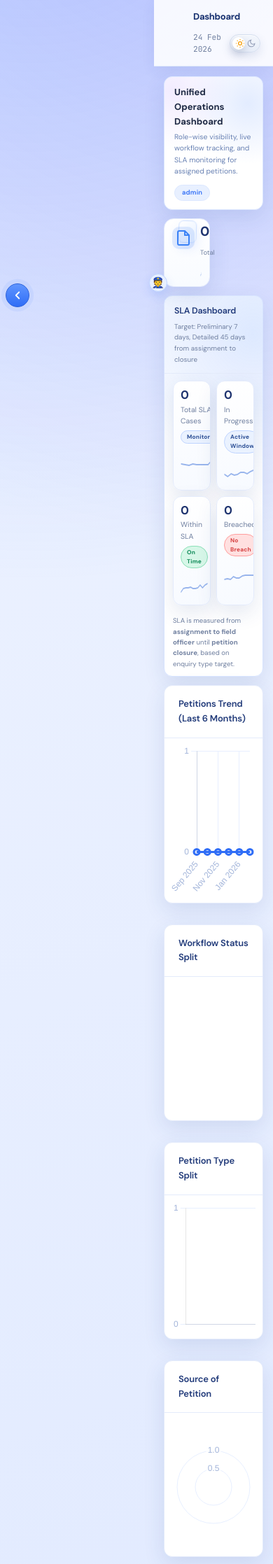
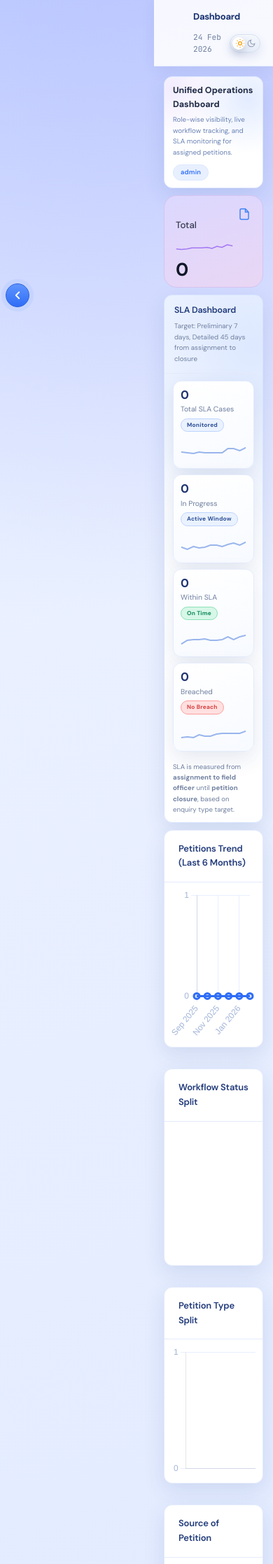
Before and after one commit to jmdhraptranco-coder/Petition-Tracker, a Flask app: page /dashboard in a window 390 px wide. Shown: the top 2235 px of the page at 70% size. Run offline with Flask 3, Linux system fonts and the light colour scheme; the visitor is signed in with stand-in values (Sample User, id 1); data that the repository does not hold is empty; some libraries are stand-ins or nearby versions.

Commit message:
Refine dashboard KPI cards and responsive layout behavior

```diff
--- a/static/css/style.css
+++ b/static/css/style.css
@@ -2223,119 +2223,109 @@ body {
     font-weight: 800;
 }
 
-/* Cute compact KPI cards (top dashboard stat cards only) */
+/* KPI cards (reference style: pastel rounded blocks) */
 .dashboard > .stats-grid .stat-card:not(.sla-stat) {
+    --kpi-top: #ffffff;
+    --kpi-bottom: #f7f7f7;
+    --kpi-accent: #374151;
+    --kpi-border: #d5d7de;
     position: relative;
-    min-height: 98px;
-    padding: 9px 11px;
-    border-radius: 14px;
-    gap: 8px;
-    overflow: visible;
-    background: linear-gradient(180deg, #ffffff 0%, #f8fbff 100%);
-    align-items: stretch;
-}
-
-.dashboard > .stats-grid .stat-card:not(.sla-stat)::before {
-    content: '';
+    min-height: 132px;
+    padding: 14px 16px 12px;
+    border-radius: 18px;
+    border: 1px solid var(--kpi-border);
+    background: linear-gradient(160deg, var(--kpi-top) 0%, var(--kpi-bottom) 100%);
+    box-shadow: none;
+}
+
+.dashboard > .stats-grid .stat-card:not(.sla-stat)::before,
+.dashboard > .stats-grid .stat-card:not(.sla-stat)::after {
+    content: none;
+}
+
+.dashboard > .stats-grid .stat-card:not(.sla-stat):hover {
+    transform: translateY(-1px);
+    box-shadow: 0 8px 18px rgba(15, 23, 42, 0.08);
+}
+
+.dashboard > .stats-grid .stat-card:not(.sla-stat) .stat-icon {
     position: absolute;
-    width: 24px;
-    height: 30px;
-    border-radius: 7px;
-    border: 1px solid #cfe0ff;
-    background:
-        linear-gradient(135deg, #ffffff 0%, #eef5ff 70%),
-        #ffffff;
-    box-shadow: 0 8px 16px rgba(47, 109, 246, 0.12);
-    top: -6px;
-    right: 10px;
-    z-index: 0;
-    transform: rotate(10deg);
-    transform-origin: center;
-    animation: kpiFileCatch 2.8s ease-in-out infinite;
-}
-
-.dashboard > .stats-grid .stat-card:not(.sla-stat)::after {
-    content: '👮';
-    position: absolute;
+    top: 14px;
     right: 14px;
-    bottom: -10px;
     width: 24px;
     height: 24px;
-    border-radius: 999px;
-    display: flex;
-    align-items: center;
-    justify-content: center;
-    font-size: 15px;
-    line-height: 1;
-    background: #e8f0ff;
-    border: 1px solid #bfd4ff;
-    box-shadow: 0 6px 14px rgba(47, 109, 246, 0.16);
-    z-index: 0;
-    animation: kpiOfficerCatch 2.8s ease-in-out infinite;
-}
-
-.dashboard > .stats-grid .stat-card:not(.sla-stat) > * {
-    position: relative;
-    z-index: 1;
-}
-
-.dashboard > .stats-grid .stat-card:not(.sla-stat) .stat-icon {
-    width: 32px;
-    height: 32px;
-    border-radius: 10px;
-    margin-top: 2px;
+    border-radius: 8px;
+    background: transparent;
+    border: 0;
+    box-shadow: none;
+    color: color-mix(in srgb, var(--kpi-accent) 85%, #111827 15%);
+}
+
+.dashboard > .stats-grid .stat-card:not(.sla-stat) .stat-icon svg {
+    width: 18px;
+    height: 18px;
+    stroke-width: 1.9;
 }
 
 .dashboard > .stats-grid .stat-card:not(.sla-stat) .stat-content {
     min-width: 0;
-    flex: 1;
-    height: 100%;
+    min-height: 100%;
     display: flex;
     flex-direction: column;
-    justify-content: space-between;
+    justify-content: flex-end;
+    gap: 8px;
+    padding-right: 26px;
+}
+
+.dashboard > .stats-grid .stat-card:not(.sla-stat) .stat-label {
+    order: 1;
+    margin: 0;
+    font-size: 1.02rem;
+    font-weight: 500;
+    letter-spacing: 0;
+    color: rgba(15, 23, 42, 0.82);
+}
+
+.dashboard > .stats-grid .stat-card:not(.sla-stat) .stat-sparkline {
+    order: 2;
+    margin: 0;
+    height: 24px;
+    width: 100%;
+    color: color-mix(in srgb, var(--kpi-accent) 74%, #ffffff 26%);
+    opacity: 0.9;
 }
 
 .dashboard > .stats-grid .stat-card:not(.sla-stat) .stat-value {
-    font-size: 1.45rem;
+    order: 3;
+    font-size: clamp(2rem, 2.8vw, 2.35rem);
     line-height: 1;
-}
-
-.dashboard > .stats-grid .stat-card:not(.sla-stat) .stat-label {
-    font-size: 0.72rem;
-    margin-top: 1px;
-}
-
-.dashboard > .stats-grid .stat-card:not(.sla-stat) .stat-sparkline {
-    margin-top: 2px;
-    height: 18px;
-    width: 100%;
-}
-
-@keyframes kpiFileCatch {
-    0%, 100% {
-        transform: translate(0, 0) rotate(10deg);
-        opacity: 0.95;
-    }
-    35% {
-        transform: translate(-8px, 8px) rotate(2deg);
-        opacity: 1;
-    }
-    55% {
-        transform: translate(-14px, 14px) rotate(-14deg);
-        opacity: 0.92;
-    }
-}
-
-@keyframes kpiOfficerCatch {
-    0%, 100% {
-        transform: translateY(0);
-    }
-    42% {
-        transform: translateY(-2px);
-    }
-    55% {
-        transform: translateY(-5px);
-    }
+    letter-spacing: -0.7px;
+    color: #111827;
+}
+
+.dashboard > .stats-grid .stat-card.stat-primary:not(.sla-stat),
+.dashboard > .stats-grid .stat-card.stat-violet:not(.sla-stat) {
+    --kpi-top: #dcd8ff;
+    --kpi-bottom: #e9d6f4;
+    --kpi-accent: #7c3aed;
+    --kpi-border: #d5c4ef;
+}
+
+.dashboard > .stats-grid .stat-card.stat-info:not(.sla-stat),
+.dashboard > .stats-grid .stat-card.stat-success:not(.sla-stat) {
+    --kpi-top: #bceefa;
+    --kpi-bottom: #c8f1ef;
+    --kpi-accent: #0891b2;
+    --kpi-border: #a9deea;
+}
+
+.dashboard > .stats-grid .stat-card.stat-warning:not(.sla-stat),
+.dashboard > .stats-grid .stat-card.stat-amber:not(.sla-stat),
+.dashboard > .stats-grid .stat-card.stat-danger:not(.sla-stat) {
+    --kpi-top: #f8f8f7;
+    --kpi-bottom: #f5f4f2;
+    --kpi-accent: #374151;
+    --kpi-border: #d6d6d6;
 }
 
 .data-table th {
@@ -3724,25 +3714,25 @@ html[data-theme='dark'] .info-value {
 .dashboard-compact-board > .stats-grid {
     grid-column: span 12;
     margin-bottom: 0;
-    grid-template-columns: repeat(6, minmax(0, 1fr));
-    gap: 10px;
+    grid-template-columns: repeat(auto-fit, minmax(185px, 1fr));
+    gap: 12px;
 }
 
 .dashboard-compact-board > .stats-grid .stat-card {
-    min-height: 92px;
-    padding: 10px 11px;
+    min-height: 98px;
+    padding: 10px;
 }
 
 .dashboard-compact-board > .stats-grid .stat-value {
-    font-size: 1.25rem;
+    font-size: 1.35rem;
 }
 
 .dashboard-compact-board > .stats-grid .stat-label {
-    font-size: 0.73rem;
+    font-size: 0.72rem;
 }
 
 .dashboard-compact-board .compact-sla-panel {
-    grid-column: span 5;
+    grid-column: span 12;
     margin-bottom: 0;
 }
 
@@ -3759,7 +3749,7 @@ html[data-theme='dark'] .info-value {
 }
 
 .dashboard-compact-board .compact-sla-panel .sla-stats-grid {
-    grid-template-columns: repeat(2, minmax(0, 1fr));
+    grid-template-columns: repeat(auto-fit, minmax(180px, 1fr));
     gap: 8px;
     padding: 10px 12px 6px;
 }
@@ -3785,7 +3775,7 @@ html[data-theme='dark'] .info-value {
 }
 
 .dashboard-compact-board .recent-panel {
-    grid-column: span 7;
+    grid-column: span 12;
     margin-bottom: 0;
 }
 
@@ -3845,27 +3835,72 @@ html[data-theme='dark'] .info-value {
     font-size: 1.05rem;
 }
 
-@media (max-width: 1280px) {
-    .dashboard-compact-board > .stats-grid {
-        grid-template-columns: repeat(4, minmax(0, 1fr));
-    }
-
-    .dashboard-compact-board .compact-sla-panel,
-    .dashboard-compact-board .recent-panel {
-        grid-column: span 12;
+@media (max-width: 1080px) {
+    .dashboard-compact-board {
+        gap: 10px;
+    }
+
+    .dashboard-compact-board .analytics-summary-grid {
+        grid-template-columns: repeat(auto-fit, minmax(150px, 1fr));
     }
 }
 
 @media (max-width: 900px) {
     .dashboard-compact-board > .stats-grid {
-        grid-template-columns: repeat(2, minmax(0, 1fr));
+        grid-template-columns: repeat(auto-fit, minmax(170px, 1fr));
+    }
+
+    .dashboard-compact-board .analytics-grid {
+        grid-template-columns: repeat(1, minmax(0, 1fr));
+    }
+
+    .dashboard-compact-board .analytics-card,
+    .dashboard-compact-board .analytics-card.analytics-wide {
+        grid-column: span 1;
+        min-height: 250px;
+    }
+}
+
+@media (max-width: 640px) {
+    .dashboard-compact-board > .stats-grid {
+        grid-template-columns: minmax(0, 1fr);
+    }
+
+    .dashboard-compact-board .dashboard-hero {
+        padding: 10px 12px;
+    }
+
+    .dashboard-compact-board .dashboard-hero-main h2 {
+        font-size: 0.96rem;
+    }
+
+    .dashboard-compact-board .dashboard-hero-main p {
+        font-size: 0.75rem;
+    }
+
+    .dashboard-compact-board .compact-sla-panel .sla-stats-grid {
+        grid-template-columns: minmax(0, 1fr);
+    }
+
+    .dashboard-compact-board .recent-panel .card-header,
+    .dashboard-compact-board .compact-sla-panel .sla-header {
+        flex-wrap: wrap;
+        gap: 8px;
     }
 }
 
 /* Dark mode readability boost (high contrast text/numbers) */
 html[data-theme='dark'] .dashboard-compact-board > .stats-grid .stat-card:not(.sla-stat) {
-    background: linear-gradient(180deg, #1a2233 0%, #151d2d 100%);
-    border-color: #3a4a6b;
+    --kpi-top: #24324a;
+    --kpi-bottom: #1b2538;
+    --kpi-icon-bg: rgba(15, 23, 42, 0.5);
+    border-color: #3e5478;
+    background: linear-gradient(160deg, var(--kpi-top) 0%, var(--kpi-bottom) 100%);
+    box-shadow: 0 16px 34px rgba(2, 6, 23, 0.36);
+}
+
+html[data-theme='dark'] .dashboard-compact-board > .stats-grid .stat-card:not(.sla-stat)::before {
+    background: radial-gradient(circle at center, rgba(148, 163, 184, 0.2) 0%, rgba(148, 163, 184, 0) 72%);
 }
 
 html[data-theme='dark'] .dashboard-compact-board > .stats-grid .stat-card:not(.sla-stat) .stat-value,
@@ -3889,6 +3924,11 @@ html[data-theme='dark'] .dashboard-compact-board > .stats-grid .stat-card:not(.s
 html[data-theme='dark'] .dashboard-compact-board .compact-sla-panel .stat-sparkline {
     color: #9ec0ff;
     opacity: 1;
+}
+
+html[data-theme='dark'] .dashboard-compact-board > .stats-grid .stat-card:not(.sla-stat) .stat-icon {
+    border-color: rgba(148, 163, 184, 0.38);
+    box-shadow: none;
 }
 
 html[data-theme='dark'] .dashboard-compact-board .compact-sla-panel .sla-chip {
```
